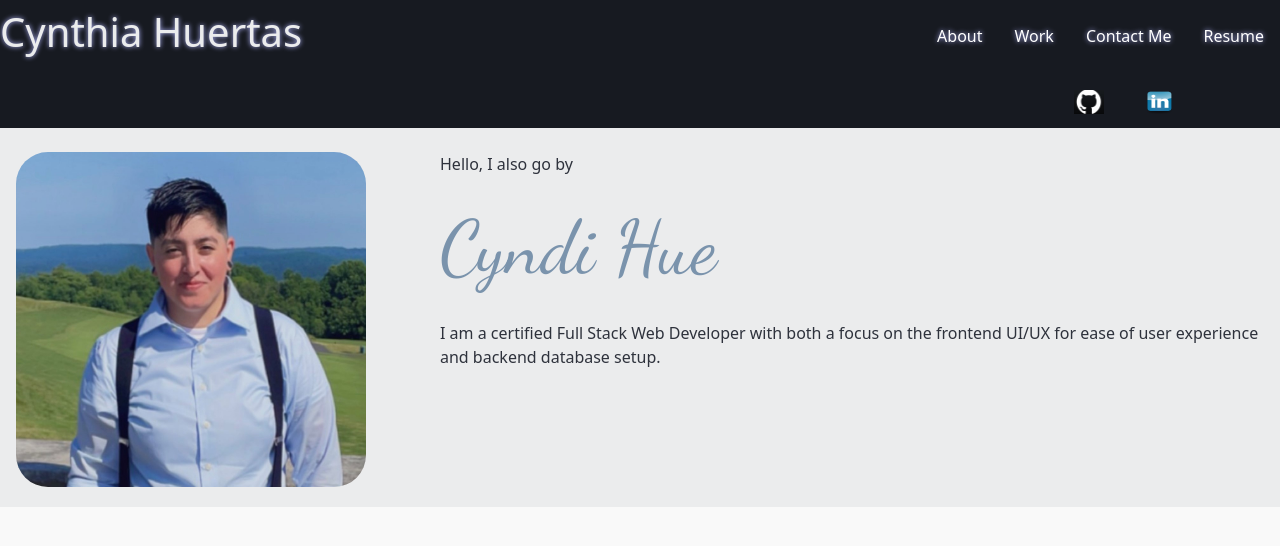
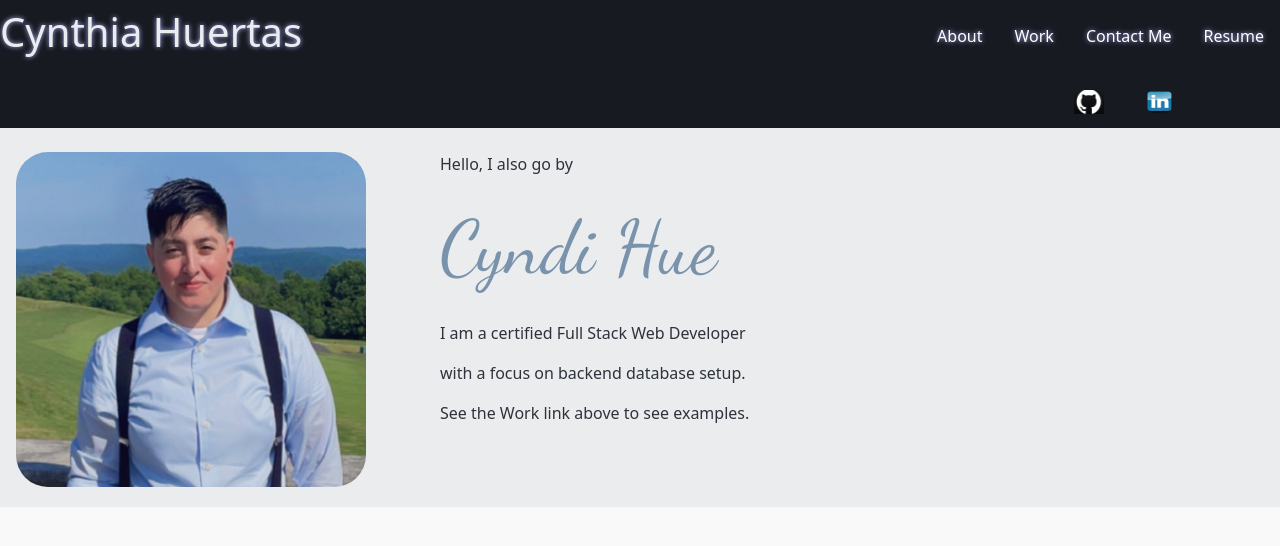
Before and after one commit to CyndiHue/HuertasCPortfolio, a React (Vite) app: page / in a window 1280 px wide. Shown: the top 546 px of the page. Built offline with nearby package versions, Linux system fonts and the light colour scheme; a web font is replaced by a local one.

Commit message:
adjusted about me bio section

```diff
--- a/src/pages/About.jsx
+++ b/src/pages/About.jsx
@@ -16,8 +16,10 @@ export default function About() {
           <div className="mb-4">
             <p>Hello, I also go by </p>
             <p className="nameCustomText">Cyndi Hue</p>
-            <p>I am a certified Full Stack Web Developer with both a focus on the frontend UI/UX for ease of user experience and backend database setup.</p>
-          </div>
+            <p>I am a certified Full Stack Web Developer </p>
+            <p>with a focus on backend database setup.</p>
+            <p>See the Work link above to see examples.</p>
+         </div>
           </div>
           </div>
 
```
